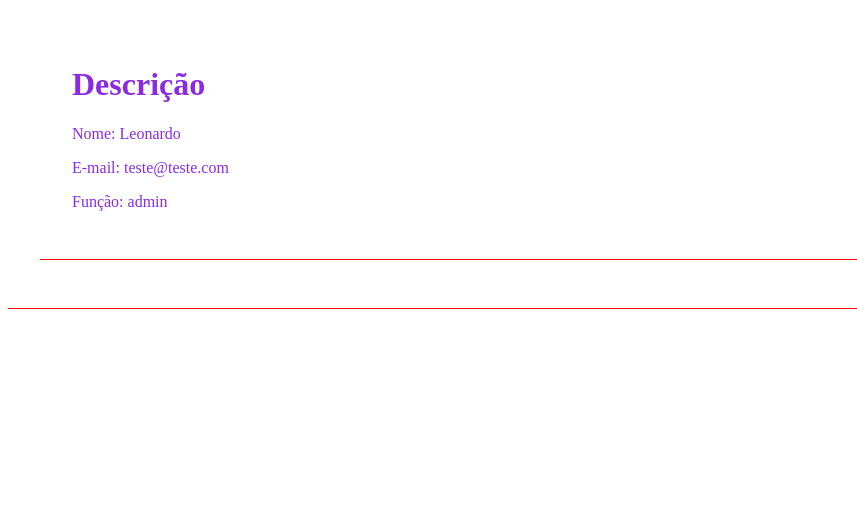
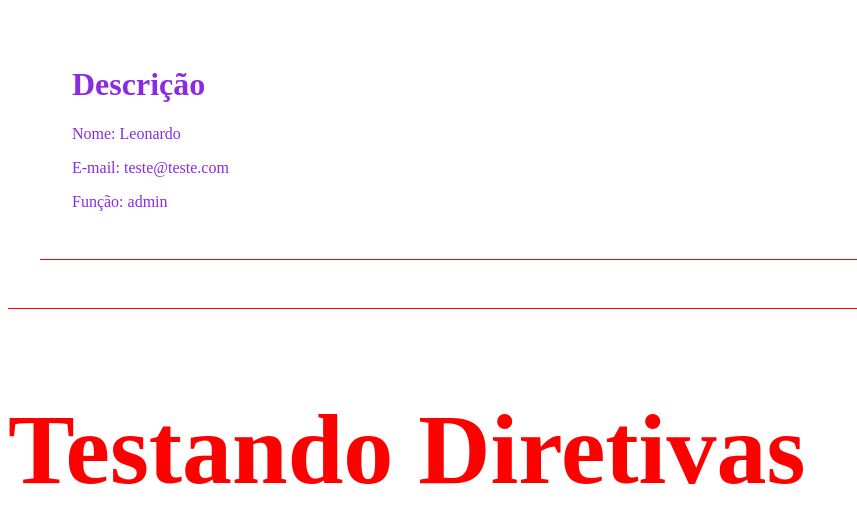
Before and after one commit to Leonardoabras/my-app, an Angular app: page / in a window 1280 px wide. Shown: the part 545-1067 px from the top of the page, without its empty margins (0-857 px from the left). Built offline with nearby package versions, Linux system fonts and the light colour scheme.

Commit message:
atualizando app

```diff
--- a/src/app/app.component.html
+++ b/src/app/app.component.html
@@ -5,3 +5,4 @@
   <a href="#">Clique aqui</a>
   <app-primeiro-componente></app-primeiro-componente>
   <app-dado-pai [name]="userName" [userData]="userData"></app-dado-pai></div>
+  <app-diretivas></app-diretivas>
```
